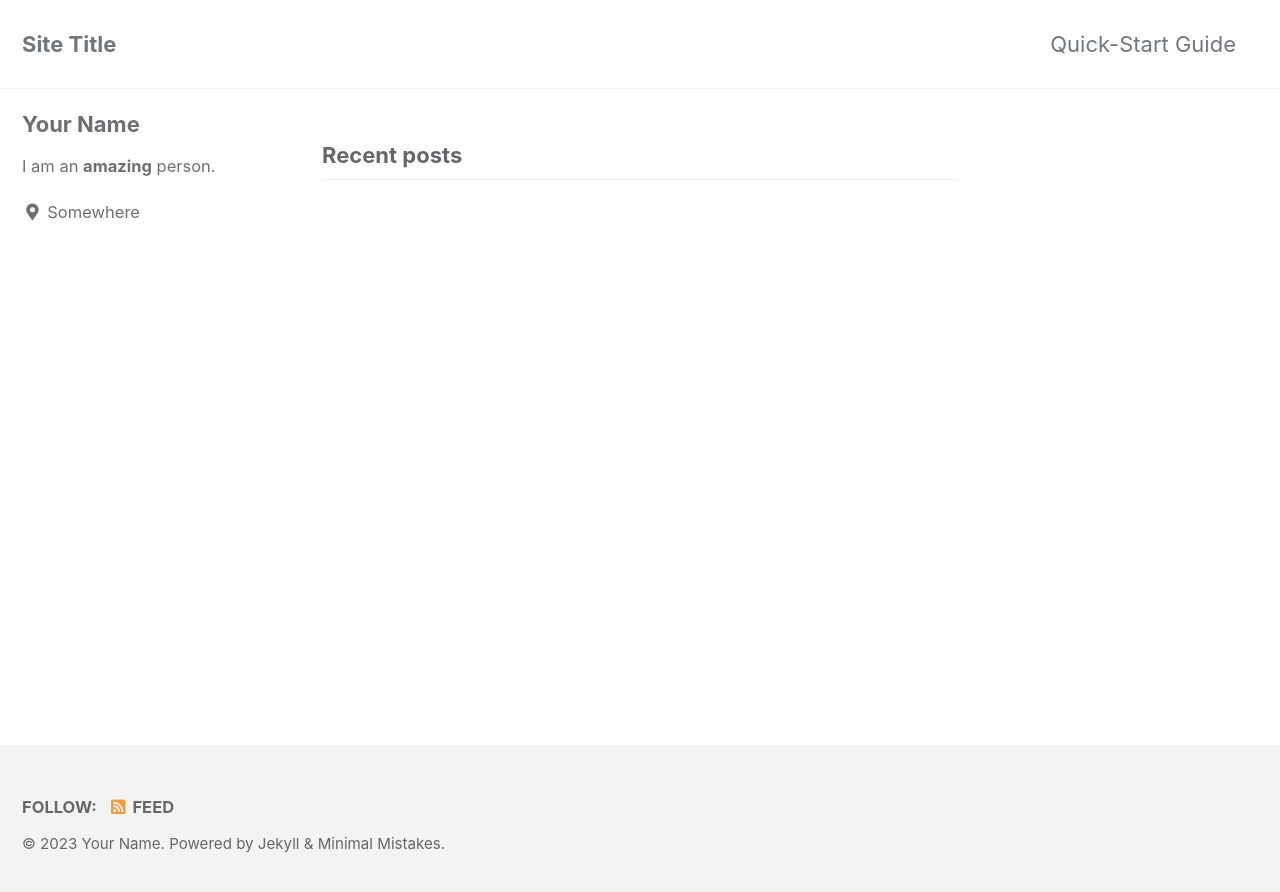
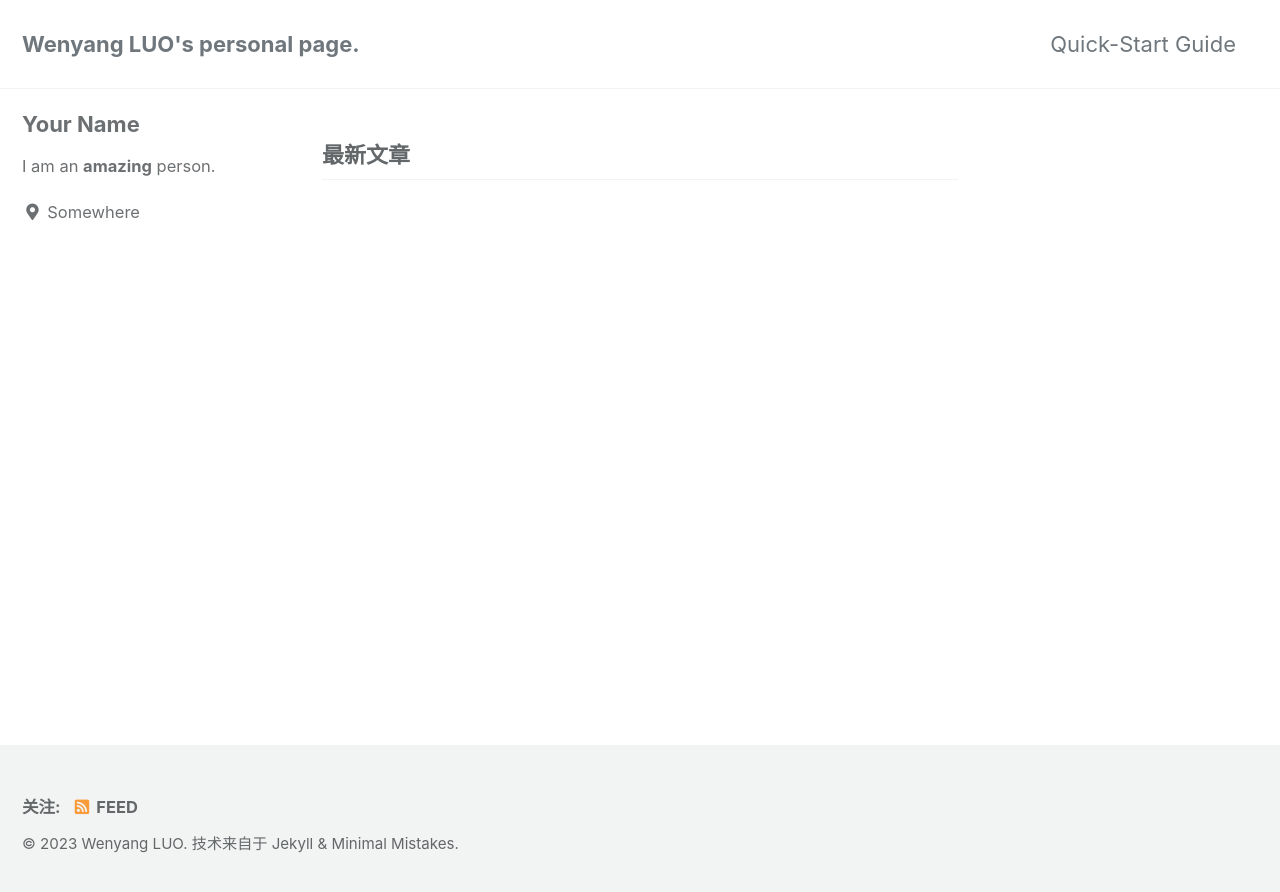
Before and after one commit to timturing/timturing.github.io, a Jekyll site: the page built from index.html, in a window 1280 px wide. Shown: the top 892 px of the page. Built offline with Jekyll 4.4.1, drawn with Linux system fonts in a browser that asks for light colours; cached includes are drawn as plain includes; the list of posts is cut into pages by our own code.

Commit message:
set basic info for config

```diff
--- a/_config.yml
+++ b/_config.yml
@@ -15,15 +15,15 @@
 minimal_mistakes_skin    : "default" # "air", "aqua", "contrast", "dark", "dirt", "neon", "mint", "plum", "sunrise"
 
 # Site Settings
-locale                   : "en-US"
-title                    : "Site Title"
+locale                   : "zh-CN"
+title                    : "Wenyang LUO's personal page."
 title_separator          : "-"
 subtitle                 : # site tagline that appears below site title in masthead
-name                     : "Your Name"
-description              : "An amazing website."
-url                      : # the base hostname & protocol for your site e.g. "https://mmistakes.github.io"
+name                     : "Wenyang LUO"
+description              : "This is a personal website to describe myself, write my blogs, record my life."
+url                      : "https://xiaoluotongxuelalala.github.io/" # the base hostname & protocol for your site e.g. "https://mmistakes.github.io"
 baseurl                  : # the subpath of your site, e.g. "/blog"
-repository               : # GitHub username/repo-name e.g. "mmistakes/minimal-mistakes"
+repository               : "xiaoluotongxuelalala/xiaoluotongxuelalala.github.io" # GitHub username/repo-name e.g. "mmistakes/minimal-mistakes"
 teaser                   : # path of fallback teaser image, e.g. "/assets/images/500x300.png"
 logo                     : # path of logo image to display in the masthead, e.g. "/assets/images/88x88.png"
 masthead_title           : # overrides the website title displayed in the masthead, use " " for no title
```
